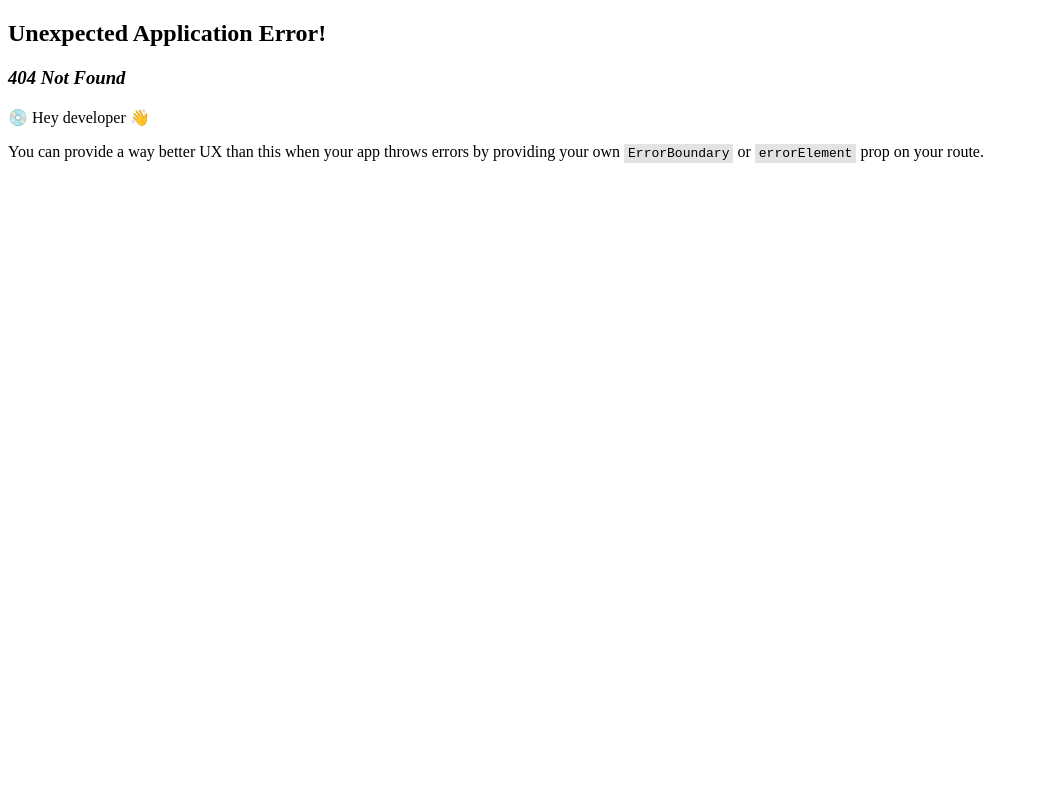
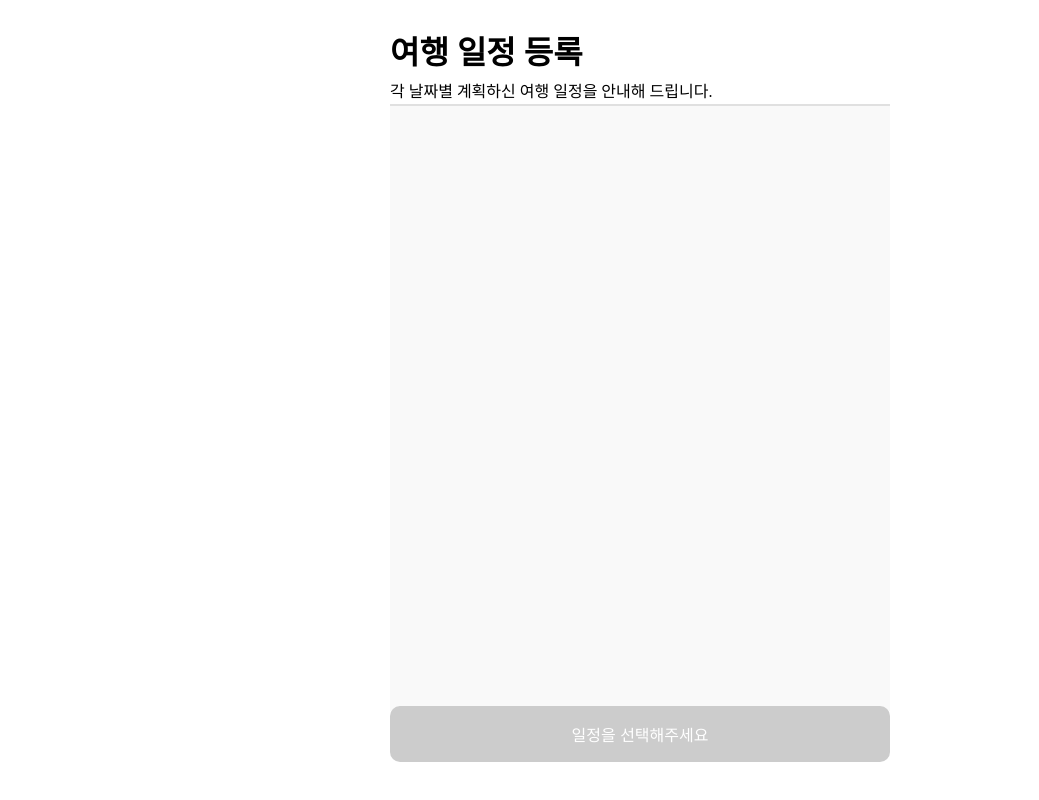
Before and after one commit to Masidao/sip-of-travel, a React (Vite) app in the folder Front/: page /dates in a window 1280 px wide. Before the commit this address had no page. Shown: the top 800 px of the page, without its empty margins (0-1039 px from the left). Built offline with nearby package versions, Linux system fonts and the light colour scheme.

Commit message:
✨ feat : Dates 컴포넌트 추가 - 일정 등록 페이지 url dates로 변경

```diff
--- a/Front/src/pages/Cities.tsx
+++ b/Front/src/pages/Cities.tsx
@@ -24,7 +24,7 @@ const Cities: React.FC = () => {
   const handleSelectCities = () => {
     const selectedCityIds = selectedCities.map((city) => city.id);
     localStorage.setItem("selectedCityIds", JSON.stringify(selectedCityIds));
-    navigate("/calendar");
+    navigate("/dates");
   };
 
   const handleSelectCity = (city: City) => {
--- /dev/null
+++ b/Front/src/pages/Dates.tsx
@@ -0,0 +1,31 @@
+import React, { useState } from "react";
+import * as S from "../styles/dates.style";
+import { Container, Wrapper } from "../styles/layout.style";
+import { ToggleButton } from "../styles/button.style";
+
+const Dates: React.FC = () => {
+  const [selectedDates, setSelectedDates] = useState([]);
+  const handleSelectedDates = () => {};
+
+  return (
+    <Container>
+      <Wrapper>
+        <S.DatesHeader>
+          <S.Title>여행 일정 등록</S.Title>
+          <div>각 날짜별 계획하신 여행 일정을 안내해 드립니다.</div>
+        </S.DatesHeader>
+        <S.DatesArea></S.DatesArea>
+        <S.DatesFooter>
+          <ToggleButton
+            onClick={handleSelectedDates}
+            disabled={selectedDates.length === 0}
+          >
+            {selectedDates.length > 0 ? "선택 완료" : "일정을 선택해주세요"}
+          </ToggleButton>
+        </S.DatesFooter>
+      </Wrapper>
+    </Container>
+  );
+};
+
+export default Dates;
--- /dev/null
+++ b/Front/src/styles/dates.style.ts
@@ -0,0 +1,24 @@
+import styled from "styled-components";
+import { Footer, Header } from "./layout.style";
+
+export const DatesHeader = styled(Header)`
+  justify-content: space-around;
+  margin: 0;
+  border-bottom: 2px solid #e0e0e0;
+`;
+
+export const DatesFooter = styled(Footer)`
+  justify-content: unset;
+`;
+
+export const Title = styled.h1`
+  margin: 0;
+`;
+
+export const DatesArea = styled.div`
+  height: 80vh;
+  height: 75vh;
+  overflow-y: auto;
+  background-color: #f9f9f9;
+  box-shadow: 0px 5px #f9f9f9;
+`;
```
Also changed, not shown: Front/src/routes/routes.tsx (+5 -4 lines).
